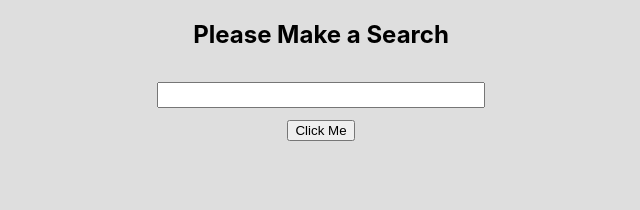
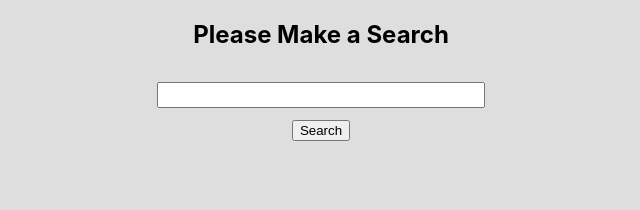
Before and after one commit to jase-d-ace/8th-light-web-assessment, a React (Create React App) app: page / in a window 1280 px wide. Shown: the top 210 px of the page, without its empty margins (319-959 px from the left). Built offline with nearby package versions, Linux system fonts and the light colour scheme.

Commit message:
change message on button to "Search"

```diff
--- a/src/components/Search.js
+++ b/src/components/Search.js
@@ -20,7 +20,7 @@ const Search = ({ makeSearch, buildQuery, promiseResolved, err, queryResult, pre
     {previousQuery ? (<h2>You searched for {previousQuery}</h2>) : (<h2>Please Make a Search</h2>)}
     <form onSubmit={(e) => services.submit(e, makeSearch)} className="search-header">
       <input className="input-bar" type="text" onChange={(e) => services.inputChange(e.target.value, buildQuery)} />
-      <input type="submit" value="Click Me" />
+      <input type="submit" value="Search" />
     </form>
     <div className="results-container">
       {promiseResolved && !err ? <List queryResult={queryResult} /> : err ? <Error err={err} /> : ''}
```
